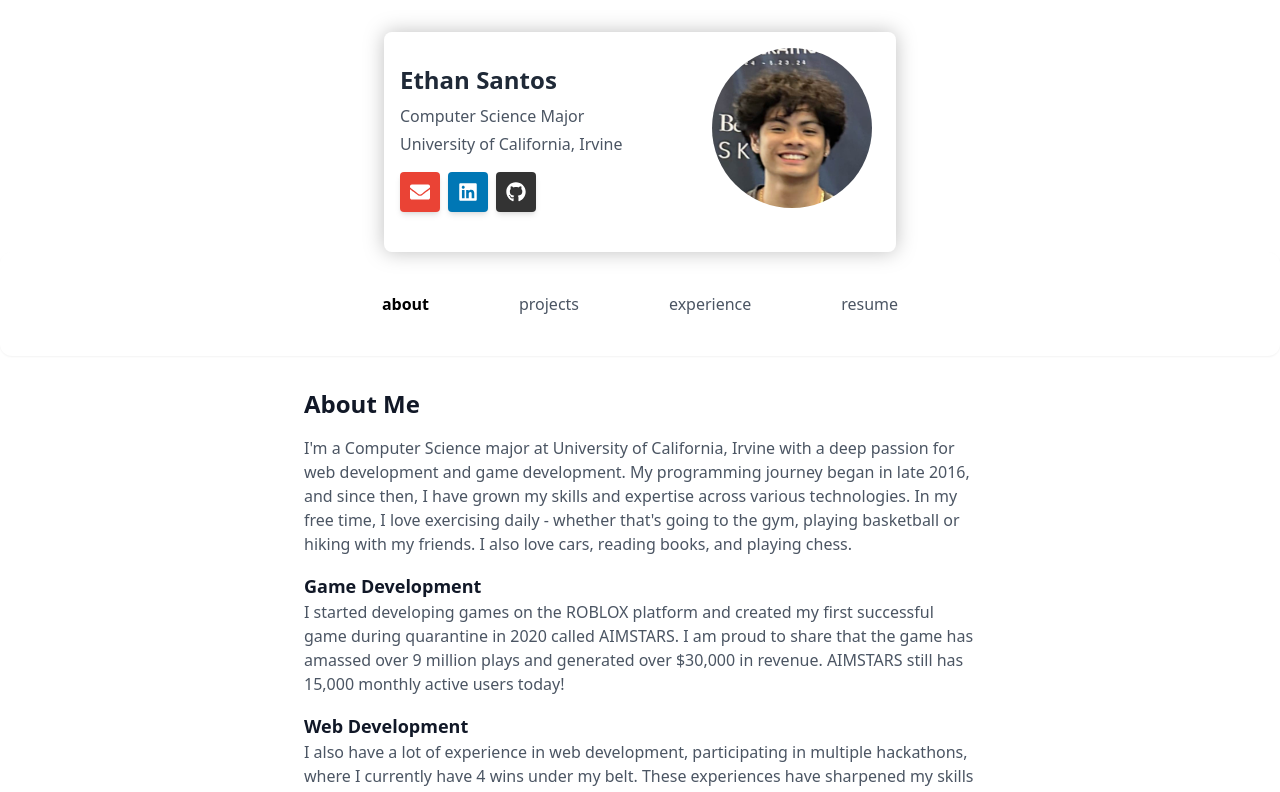
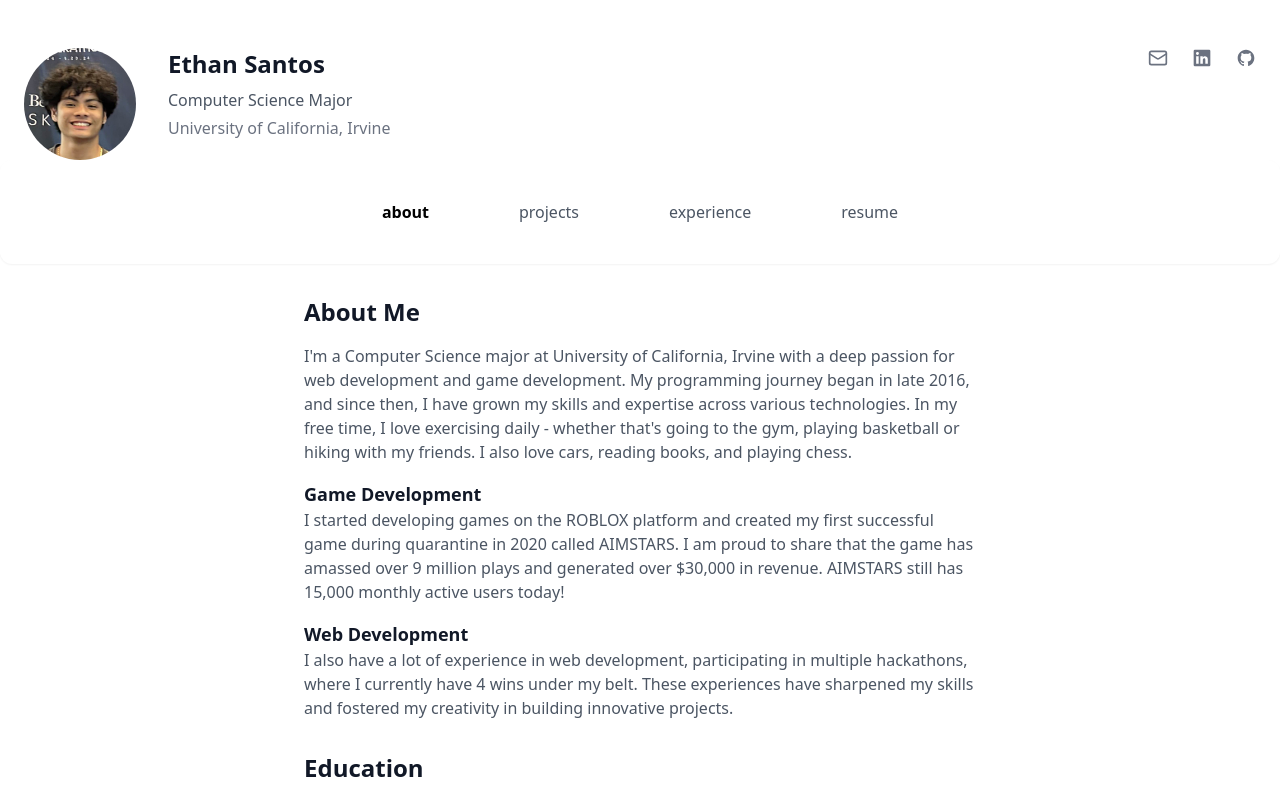
Before and after one commit to EthanSantos/EthanSantos.github.io, a React (Vite) app: page /about in a window 1280 px wide. Shown: the top 792 px of the page. Built offline with nearby package versions, Linux system fonts and the light colour scheme.

Commit message:
new profilecard

```diff
--- a/src/components/ProfileCard.jsx
+++ b/src/components/ProfileCard.jsx
@@ -1,132 +1,83 @@
 import React from 'react';
-import { motion } from 'framer-motion';
-import { FaEnvelope, FaLinkedin, FaGithub } from 'react-icons/fa';
+import { Mail } from 'lucide-react';
 import profilePic from '../assets/ProfilePic.png';
 
 const ProfileCard = () => {
   return (
-        <motion.div
-            className="max-w-lg mx-auto bg-white drop-shadow-[0_0px_10px_rgba(0,0,0,0.25)] rounded-lg overflow-hidden mt-8 flex"
-            initial={{ opacity: 0, y: -50 }}
-            animate={{ opacity: 1, y: 0 }}
-            transition={{ duration: 0.5, ease: 'easeInOut' }}
-            whileHover={{ y: -10 }}
-        >
-            <div className="px-4 py-8 flex-1">
-                <div className="text-left">
-                    <motion.h1
-                        className="text-2xl font-bold text-gray-800 mb-2"
-                        initial={{ opacity: 0 }}
-                        animate={{ opacity: 1 }}
-                        transition={{ delay: 0.3, duration: 0.5 }}
-                    >
+    <header className="w-full bg-white">
+      <div className="max-w-7xl mx-auto px-6 pt-12">
+        <div className="flex flex-col sm:flex-row items-center sm:items-start sm:justify-between gap-8">
+          {/* Profile Info */}
+          <div className="flex flex-col sm:flex-row items-center sm:items-start gap-8">
+            <div className="shrink-0">
+              <div className="w-28 h-28 rounded-full overflow-hidden">
+                <img
+                  src={profilePic}
+                  alt="Ethan Santos"
+                  className="w-full h-full object-cover"
+                />
+              </div>
+            </div>
+
+            <div className="text-center sm:text-left">
+              <h1 className="text-2xl font-semibold text-gray-900 mb-2">
                 Ethan Santos
-                    </motion.h1>
-                    <motion.p
-                        className="text-gray-600 mb-1"
-                        initial={{ opacity: 0 }}
-                        animate={{ opacity: 1 }}
-                        transition={{ delay: 0.4, duration: 0.5 }}
-                    >
+              </h1>
+              <p className="text-gray-600 mb-1">
                 Computer Science Major
-                    </motion.p>
-                    <motion.p
-                        className="text-gray-600 mb-4"
-                        initial={{ opacity: 0 }}
-                        animate={{ opacity: 1 }}
-                        transition={{ delay: 0.5, duration: 0.5 }}
-                    >
+              </p>
+              <p className="text-gray-500">
                 University of California, Irvine
-                    </motion.p>
-                    <div className="flex">
-                        <EmailButton />
-                        <LinkedInButton />
-                        <GithubButton />
+              </p>
+            </div>
+          </div>
+
+          {/* Social Links */}
+          <div className="flex gap-6">
+            <SocialLink
+              href="mailto:ethanas1@uci.edu"
+              icon={<Mail className="w-5 h-5" />}
+              label="Email"
+              className="hover:text-red-600"
+            />
+            <SocialLink
+              href="https://www.linkedin.com/in/ethanmadeit/"
+              icon={
+                <svg className="w-5 h-5" viewBox="0 0 24 24" fill="currentColor">
+                  <path d="M20.5 2h-17A1.5 1.5 0 002 3.5v17A1.5 1.5 0 003.5 22h17a1.5 1.5 0 001.5-1.5v-17A1.5 1.5 0 0020.5 2zM8 19H5v-9h3zM6.5 8.25A1.75 1.75 0 118.3 6.5a1.78 1.78 0 01-1.8 1.75zM19 19h-3v-4.74c0-1.42-.6-1.93-1.38-1.93A1.74 1.74 0 0013 14.19a.66.66 0 000 .14V19h-3v-9h2.9v1.3a3.11 3.11 0 012.7-1.4c1.55 0 3.36.86 3.36 3.66z" />
+                </svg>
+              }
+              label="LinkedIn"
+              className="hover:text-[#0077b5]"
+            />
+            <SocialLink
+              href="https://github.com/EthanSantos"
+              icon={
+                <svg className="w-5 h-5" viewBox="0 0 24 24" fill="currentColor">
+                  <path d="M12 2C6.477 2 2 6.477 2 12c0 4.42 2.865 8.167 6.839 9.49.5.092.682-.217.682-.482 0-.237-.008-.866-.013-1.7-2.782.604-3.369-1.34-3.369-1.34-.454-1.155-1.11-1.462-1.11-1.462-.908-.62.069-.608.069-.608 1.003.07 1.531 1.03 1.531 1.03.892 1.529 2.341 1.087 2.91.832.092-.647.35-1.088.636-1.338-2.22-.253-4.555-1.11-4.555-4.943 0-1.091.39-1.984 1.029-2.683-.103-.253-.446-1.27.098-2.647 0 0 .84-.269 2.75 1.025A9.578 9.578 0 0112 6.836c.85.004 1.705.114 2.504.336 1.909-1.294 2.747-1.025 2.747-1.025.546 1.377.203 2.394.1 2.647.64.699 1.028 1.592 1.028 2.683 0 3.842-2.339 4.687-4.566 4.935.359.309.678.919.678 1.852 0 1.336-.012 2.415-.012 2.743 0 .267.18.578.688.48C19.137 20.164 22 16.418 22 12c0-5.523-4.477-10-10-10z" />
+                </svg>
+              }
+              label="GitHub"
+              className="hover:text-gray-900"
+            />
           </div>
         </div>
       </div>
-            <div className="px-6 py-4 flex-none">
-                <motion.div
-                    className="rounded-full overflow-hidden"
-                    whileHover={{ scale: 1.1 }}
-                    transition={{ duration: 0.3 }}
-                >
-                    <img src={profilePic} className="h-40 w-40 mx-auto object-cover" alt="Profile Picture" />
-                </motion.div>
-            </div>
-        </motion.div>
+    </header>
   );
 };
 
-const EmailButton = () => {
+const SocialLink = ({ href, icon, label, className = "" }) => {
   return (
-        <motion.a
-            href="mailto:ethanas1@uci.edu"
+    <a
+      href={href}
       target="_blank"
       rel="noopener noreferrer"
-            initial={{ opacity: 0 }}
-            animate={{ opacity: 1 }}
-            transition={{ delay: 0.6, duration: 0.5 }}
-            aria-label="Send Email"
+      className={`text-gray-500 transition-colors duration-200 ${className}`}
+      aria-label={label}
     >
-            <motion.button
-                type="button"
-                className="mb-2 rounded bg-[#ea4335] w-10 h-10 text-xs font-medium uppercase leading-normal text-white shadow-md transition duration-150 ease-in-out hover:shadow-lg focus:shadow-lg focus:outline-none focus:ring-0 active:shadow-lg flex items-center justify-center"
-                whileHover={{ scale: 1.1 }}
-                whileTap={{ scale: 0.9 }}
-                transition={{ duration: 0.05 }}
-            >
-                <FaEnvelope className="w-5 h-5" />
-            </motion.button>
-        </motion.a>
-    );
-};
-
-const LinkedInButton = () => {
-    return (
-        <motion.a
-            href="https://www.linkedin.com/in/ethanmadeit/"
-            target="_blank"
-            rel="noopener noreferrer"
-            initial={{ opacity: 0 }}
-            animate={{ opacity: 1 }}
-            transition={{ delay: 0.7, duration: 0.5 }}
-            aria-label="LinkedIn Profile"
-        >
-            <motion.button
-                type="button"
-                className="mb-2 ml-2 rounded bg-[#0077b5] w-10 h-10 text-xs font-medium uppercase leading-normal text-white shadow-md transition duration-150 ease-in-out focus:shadow-lg focus:outline-none focus:ring-0 active:shadow-lg flex items-center justify-center"
-                whileHover={{ scale: 1.1 }}
-                whileTap={{ scale: 0.9 }}
-                transition={{ duration: 0.05 }}
-            >
-                <FaLinkedin className="w-5 h-5" />
-            </motion.button>
-        </motion.a>
-    );
-};
-
-const GithubButton = () => {
-    return (
-        <motion.a
-            href="https://github.com/EthanSantos"
-            target="_blank"
-            rel="noopener noreferrer"
-            initial={{ opacity: 0 }}
-            animate={{ opacity: 1 }}
-            transition={{ delay: 0.8, duration: 0.5 }}
-            aria-label="GitHub Profile"
-        >
-            <motion.button
-                type="button"
-                className="mb-2 ml-2 rounded bg-[#333] w-10 h-10 text-xs font-medium uppercase leading-normal text-white shadow-md transition duration-150 ease-in-out hover:shadow-lg focus:shadow-lg focus:outline-none focus:ring-0 active:shadow-lg flex items-center justify-center"
-                whileHover={{ scale: 1.1 }}
-                whileTap={{ scale: 0.9 }}
-                transition={{ duration: 0.05 }}
-            >
-                <FaGithub className="w-5 h-5" />
-            </motion.button>
-        </motion.a>
+      {icon}
+    </a>
   );
 };
 
```
Lines whose indentation alone changed are shown as unchanged.
